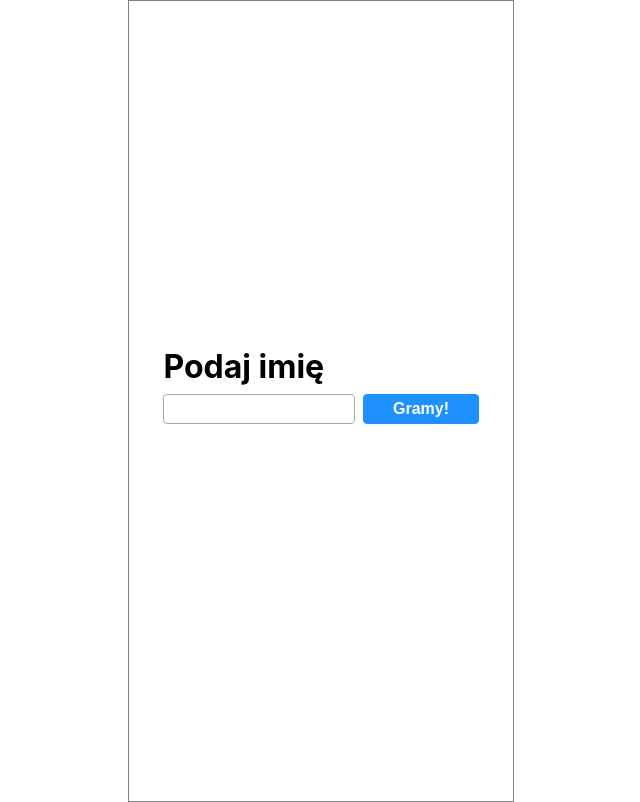
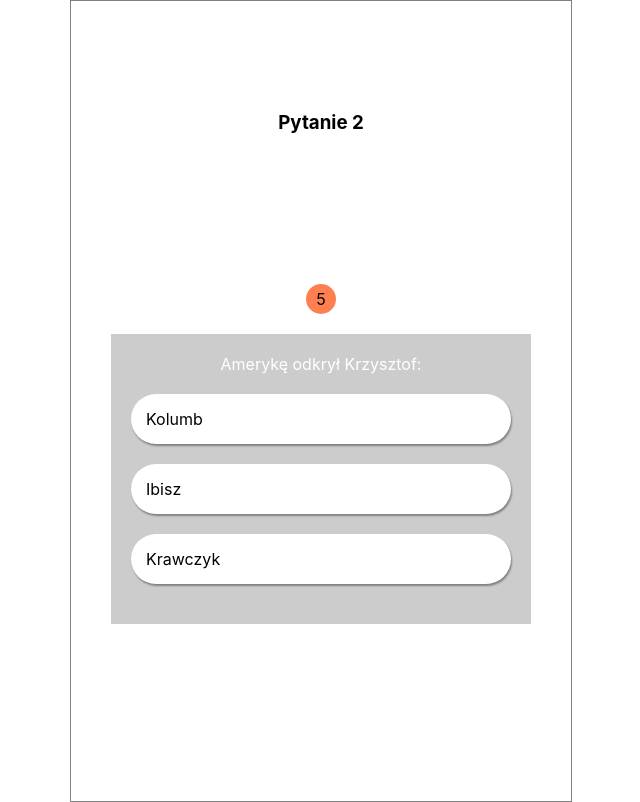
Before and after one commit to cisekdan/schibspy-client, a React (Create React App) app in the folder schibspy/: page / in a window 1280 px wide. Shown: the whole page, without its empty margins (319-959 px from the left). Built offline with nearby package versions, Linux system fonts and the light colour scheme.

Commit message:
Add answers component

```diff
--- /dev/null
+++ b/schibspy/src/Answers.js
@@ -0,0 +1,65 @@
+import React, {useState} from 'react';
+
+function Answers({answers}) {
+
+
+    let correctAnswerId = 0;
+    const [showAnswers, setShowAnswers] = useState(false)
+    const [chosenAnswerId, setChosenAnswerId] = useState(undefined);
+
+    const chooseAnswer = (e) => {
+        if(!chosenAnswerId) {
+            setChosenAnswerId(e.target.dataset.id);
+            console.log(e.target.dataset.id);
+            setTimeout(()=>setShowAnswers(true), 5000);
+        }
+    };
+
+    if(!showAnswers) {
+
+        return (
+            <div className="anwers">
+                <p
+                    className={`answers__answer ${chosenAnswerId===0? "answers__answer--is-chosen" : ""}`}
+                    onClick={chooseAnswer}
+                    data-id="0">
+                        {answers[0]}
+                </p>
+                <p
+                    className={`answers__answer ${chosenAnswerId===1 ? "answers__answer--is-chosen" : ""}`}
+                    onClick={chooseAnswer}
+                    data-id="1">
+                    {answers[1]}
+                </p>
+                <p
+                    className={`answers__answer ${chosenAnswerId===2  ? "answers__answer--is-chosen" : ""}`}
+                    onClick={chooseAnswer}
+                    data-id="2">
+                    {answers[2]}
+                </p>
+            </div>
+        )
+    }
+    return (
+                <div className="anwers">
+                    <p className={`answers__answer
+                        ${correctAnswerId ===0 ? "answers__answer--is-correct" : (chosenAnswerId ===0 ? "answers__answer--is-wrong" : "")}`}
+                       data-id="0">
+                        {answers[0]}
+                    </p>
+                    <p className={`answers__answer
+                        ${correctAnswerId ===1 ? "answers__answer--is-correct" : (chosenAnswerId === 1 ? "answers__answer--is-wrong" : "")}`}
+                       data-id="1">
+                        {answers[1]}
+                    </p>
+                    <p className={`answers__answer
+                        ${correctAnswerId ===2 ? "answers__answer--is-correct" : (chosenAnswerId ===2 ? "answers__answer--is-wrong" : "")}`}
+                       data-id="2">
+                        {answers[2]}
+                    </p>
+                </div>
+
+    );
+}
+
+export default Answers;
--- a/schibspy/src/App.js
+++ b/schibspy/src/App.js
@@ -5,9 +5,9 @@ import Timer from "./Timer.js";
 import Quiz from "./Quiz";
 
 function App() {
-  const userRegistered = false;
+  const userRegistered = true;
   const timerOn = false;
-  const gameInProgress = false;
+  const gameInProgress = true;
 
   return (
     <div className="App">
--- a/schibspy/src/App.scss
+++ b/schibspy/src/App.scss
@@ -1,5 +1,5 @@
 .container {
-  width: 30%;
+  width: 500px;
   margin: auto;
   border: 1px solid grey;
   display: flex;
--- a/schibspy/src/Quiz.js
+++ b/schibspy/src/Quiz.js
@@ -1,5 +1,6 @@
 import React from 'react';
-import "./Quiz.scss"
+import "./Quiz.scss";
+import Answers from "./Answers"
 
 function Quiz() {
 
@@ -8,19 +9,17 @@ function Quiz() {
     const answers = ["Kolumb", "Ibisz", "Krawczyk"];
     const secondsLeft = 5;
 
+
+
     return (
         <div className="quiz">
             <h3 className="quiz__question-number">Pytanie {questionNumber}</h3>
-            <p className="quiz__timer">{secondsLeft}</p>
+            <div className="quiz__timer"><p>{secondsLeft}</p></div>
             <div className="quiz__question-panel">
                 <div className="quiz__question-panel__title">
                     {questionTitle}
                 </div>
-                <div className="quiz__question-panel__anwers">
-                    <p className="quiz__question-panel__answers__answer quiz__question-panel__answers__answer--is-chosen">{answers[0]}</p>
-                    <p className="quiz__question-panel__answers__answer quiz__question-panel__answers__answer--is-correct">{answers[1]}</p>
-                    <p className="quiz__question-panel__answers__answer quiz__question-panel__answers__answer--is-wrong">{answers[2]}</p>
-                </div>
+                {<Answers answers={answers}/>}
             </div>
         </div>
     );
--- a/schibspy/src/Quiz.scss
+++ b/schibspy/src/Quiz.scss
@@ -1,6 +1,6 @@
 .quiz {
   height: 100vh;
-  background-image: url("https://ocs-pl.oktawave.com/v1/AUTH_2887234e-384a-4873-8bc5-405211db13a2/spidersweb/2019/04/Quizzpy-1.png");
+ //background-image: url("https://ocs-pl.oktawave.com/v1/AUTH_2887234e-384a-4873-8bc5-405211db13a2/spidersweb/2019/04/Quizzpy-1.png");
   background-size: cover;
   padding: 40px;
 
@@ -15,15 +15,13 @@
     width: 30px;
     height: 30px;
     margin: 150px auto 0 auto;
-
-    text-align: center;
     display: flex;
     justify-content: center;
-    align-content: center;
+    align-items: center;
 
   }
   &__question-panel {
-    margin-top: 50px;
+    margin-top: 20px;
     padding: 20px;
     color: white;
     background: rgba(0,0,0,0.2);
@@ -31,7 +29,7 @@
       text-align: center;
     }
 
-    &__answers {
+    .answers {
       &__answer {
         display: block;
         box-shadow: 1px 2px 2px grey;
@@ -40,9 +38,10 @@
         margin: 20px auto;
         background-color: white;
         color: black;
+        cursor: pointer;
 
         &--is-chosen {
-          background-color: #b8b8b8;
+          background-color: #928db8;
 
         }
 
```
